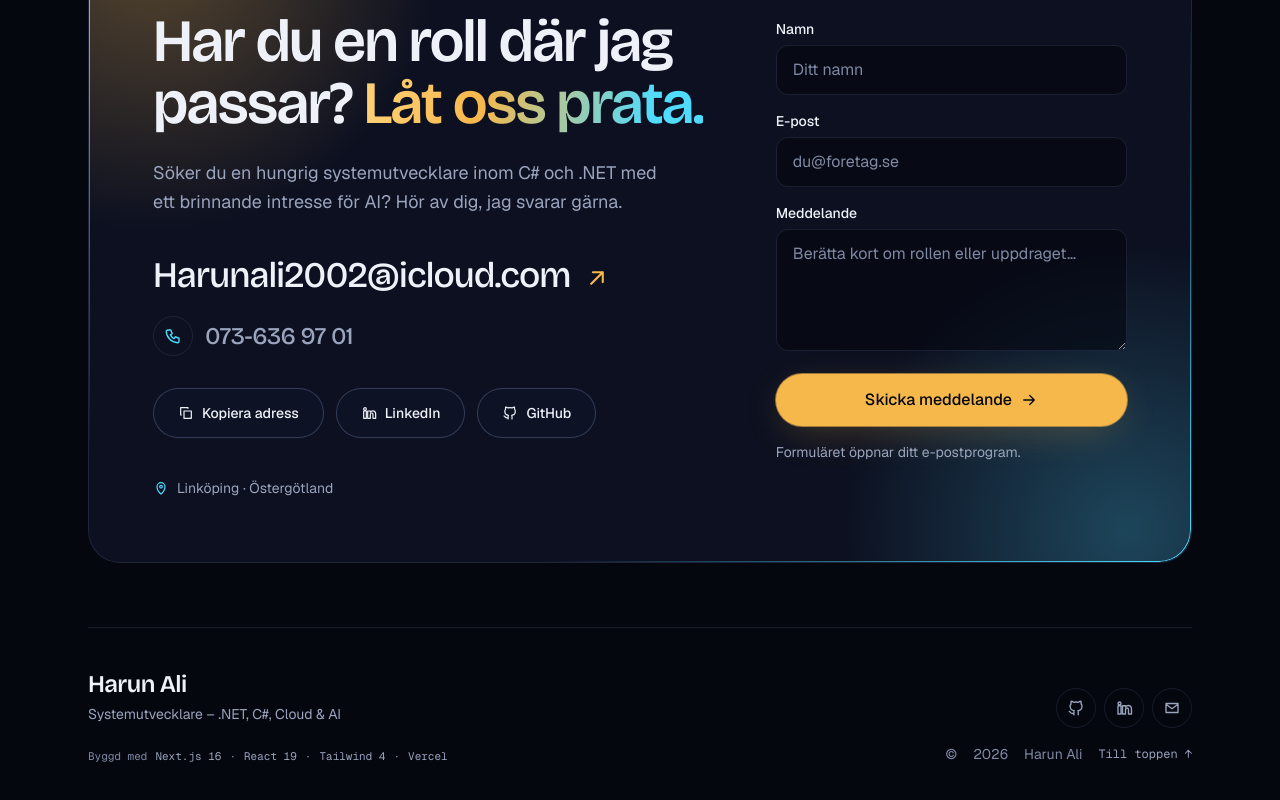
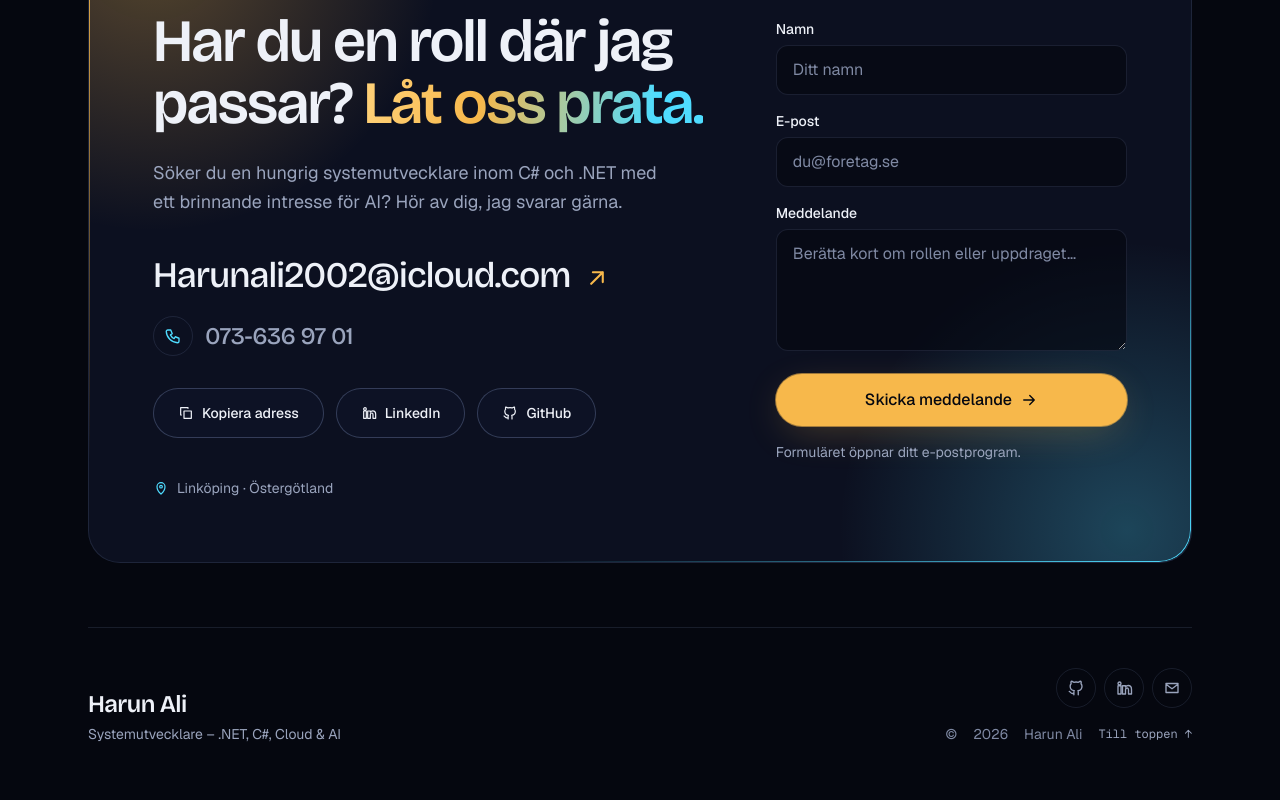
Before and after one commit to Harunsystemdeveloper/portfolio, a Next.js app: page / in a window 1280 px wide. Shown: the part 8911-9711 px from the top of the page. Built offline with nearby package versions, Linux system fonts and the light colour scheme.

Commit message:
Tagit bort teknikraden i footern

```diff
--- a/src/components/Footer.tsx
+++ b/src/components/Footer.tsx
@@ -8,8 +8,6 @@ const socials = [
   { label: "E-post", href: `mailto:${person.email}`, icon: "mail" },
 ].filter((s) => !isPlaceholder(s.href.replace("mailto:", "")));
 
-const stack = ["Next.js 16", "React 19", "Tailwind 4", "Vercel"];
-
 export default function Footer() {
   return (
     <footer className="mx-auto max-w-6xl px-4 pb-10 sm:px-6">
@@ -17,15 +15,6 @@ export default function Footer() {
         <div>
           <p className="font-display text-2xl font-semibold tracking-tight">{person.name}</p>
           <p className="mt-1 text-sm text-muted">{person.title}</p>
-          <p className="mt-6 flex flex-wrap items-center gap-x-2 gap-y-1 font-mono text-[11px] text-subtle">
-            <span>Byggd med</span>
-            {stack.map((item, i) => (
-              <span key={item} className="flex items-center gap-2">
-                {i > 0 && <span aria-hidden>·</span>}
-                <span className="text-muted">{item}</span>
-              </span>
-            ))}
-          </p>
         </div>
 
         <div className="flex flex-col gap-4 sm:items-end">
```
